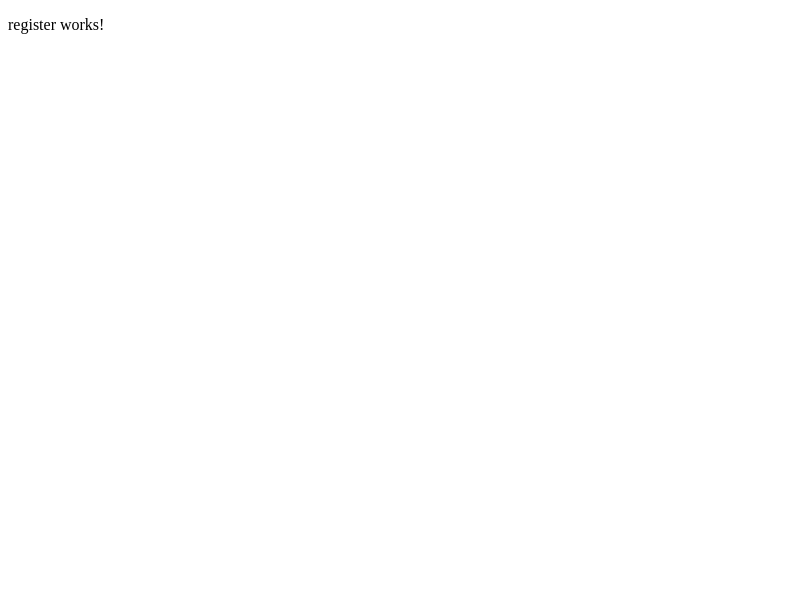
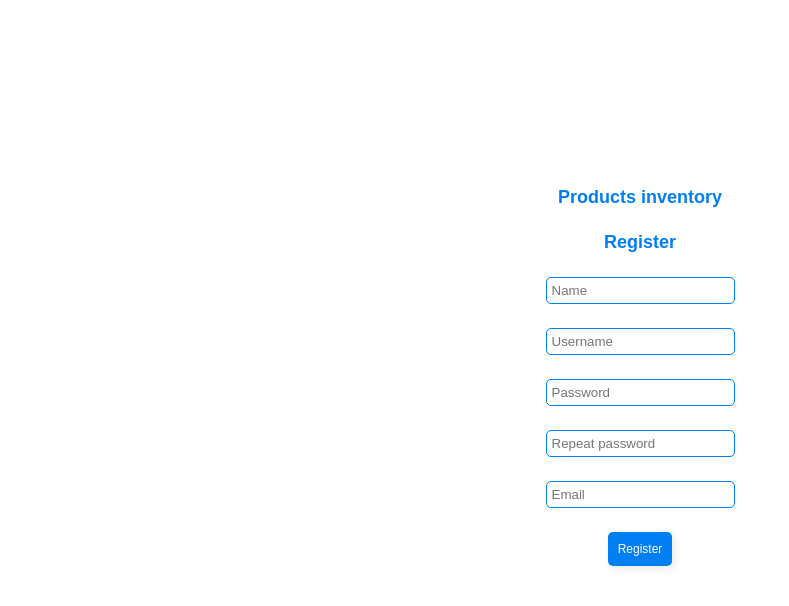
Before and after one commit to cferreirobelenguer/crud_frontend, an Angular app: page /register in a window 1280 px wide. Shown: the top 606 px of the page, without its empty margins (0-789 px from the left). Built offline with nearby package versions, Linux system fonts and the light colour scheme.

Commit message:
register style

```diff
--- a/src/app/register/register.component.html
+++ b/src/app/register/register.component.html
@@ -1 +1,44 @@
-<p>register works!</p>
+<section>
+    <div class="register">
+        <form class="register__container" method="post">
+            <h1 class="register__container__title">Products inventory</h1>
+            <h2 class="register__container__title">Register</h2>
+            <input
+                type="text"
+                name="name"
+                placeholder="Name"
+                required="required"
+                class="register__container--input"
+            />
+            <input
+                type="text"
+                name="username"
+                placeholder="Username"
+                required="required"
+                class="register__container--input"
+            />
+            <input
+                type="password"
+                name="password"
+                placeholder="Password"
+                required="required"
+                class="register__container--input"
+            />
+            <input
+                type="password"
+                name="password"
+                placeholder="Repeat password"
+                required="required"
+                class="register__container--input"
+            />
+            <input
+                type="email"
+                name="email"
+                placeholder="Email"
+                required="required"
+                class="register__container--input"
+            />
+            <button type="submit" (click)="handleRegister()" class="register__container__button">Register</button>
+        </form>
+    </div>
+</section>
--- a/src/app/register/register.component.scss
+++ b/src/app/register/register.component.scss
@@ -0,0 +1,74 @@
+@import '../../assets/scss/colours.scss';
+@import '../../assets/scss/fonts.scss';
+@import '../../assets/scss/responsive.scss';
+.register {
+    padding: 24px;
+    display: flex;
+    flex-direction: column;
+    align-items: center;
+    justify-content: center;
+    @include desktop-sm {
+        background-color: $white;
+        padding: 48px 0 72px 0;
+        position: relative;
+        height: 80vh;
+    }
+
+    &__container {
+        padding: 24px;
+        border-radius: 8px;
+        display: flex;
+        flex-direction: column;
+        gap: 24px;
+        align-items: center;
+        justify-content: flex-start;
+        background-color: $white;
+        &--img {
+            width: 150px;
+            height: 65px;
+            display: block;
+            @include desktop-sm {
+                display: none;
+            }
+        }
+        &__title {
+            margin: 0;
+            font-family:$poppins;
+            font-size: 18px;
+            color: $blue;
+        }
+        &--input {
+            display: block;
+            padding:5px;
+            border-radius: 5px;
+            border: solid 1px $blue;
+        }
+        &__button {
+            cursor: pointer;
+            background-color: $blue;
+            color: $white;
+            display: flex;
+            align-items: center;
+            justify-content: center;
+            font-family: $poppins;
+            border-radius: 5px;
+            padding: 10px;
+            border-style: none;
+            gap: 8px;
+            font-size: 12px;
+            box-shadow: 3px 3px 8px $gray, -3px -3px 8px #ffffff;
+        }
+        &__new {
+            display: flex;
+            flex-direction: column;
+            gap: 5px;
+            &--title {
+                margin: 0;
+                font-family:$poppins;
+                font-size: 10px;
+                color: $blue;
+            }
+
+        }
+    }
+}
--- a/src/app/register/register.component.ts
+++ b/src/app/register/register.component.ts
@@ -6,5 +6,7 @@ import { Component } from '@angular/core';
   styleUrls: ['./register.component.scss']
 })
 export class RegisterComponent {
+  public handleRegister(): void {
 
+  }
 }
```
